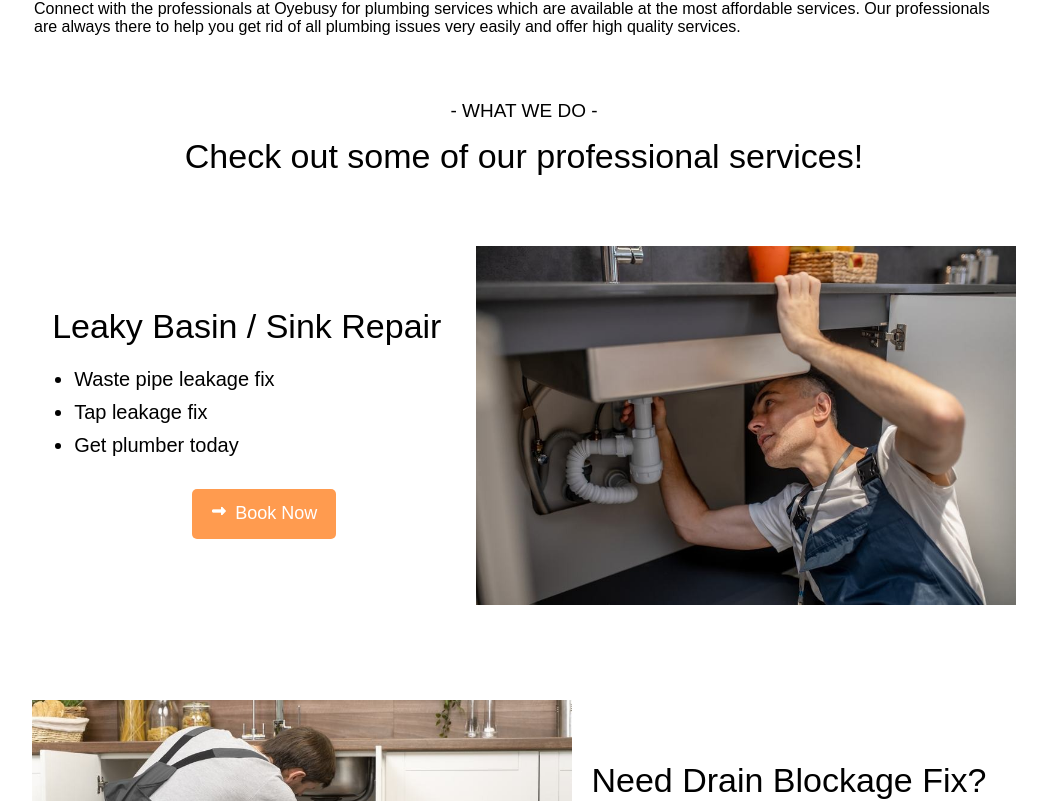
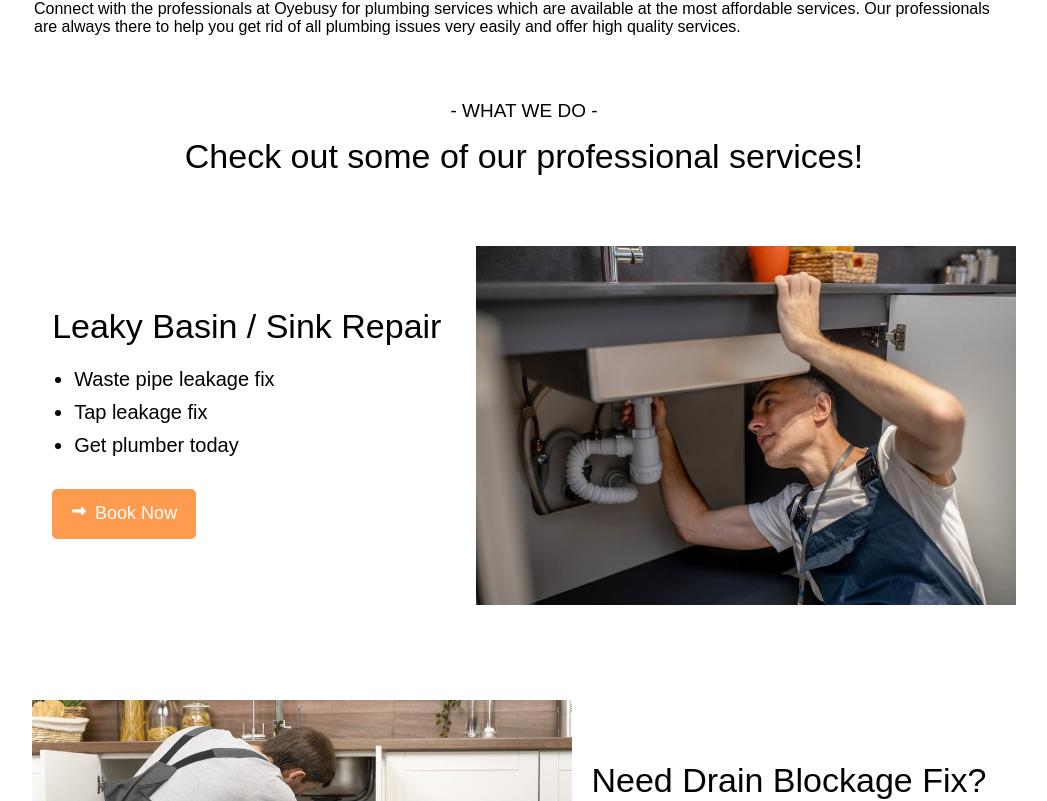
Before and after one commit to sagargupta13/oyebusy_services_lp, a Next.js app: page / in a window 1280 px wide. Shown: the part 1999-2800 px from the top of the page, without its empty margins (116-1163 px from the left). Built offline with nearby package versions, Linux system fonts and the light colour scheme.

Commit message:
add a minor change

```diff
--- a/Styles/ServiceForm.css
+++ b/Styles/ServiceForm.css
@@ -47,7 +47,7 @@
   button {
     width: 95%;
 
-    align-self: center;
+
     padding: 5px  5px;
     border: 1px solid #ccc;
     border-radius: 5px;
```
